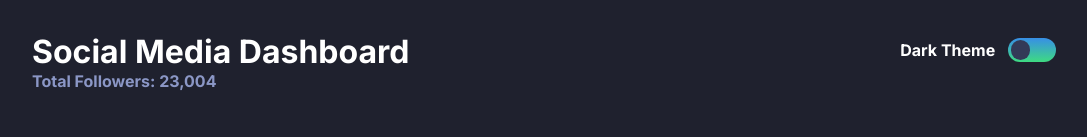
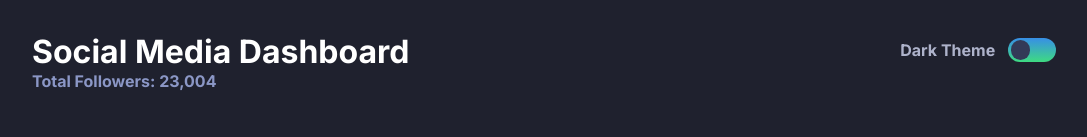
Before and after one commit to adsonnovaes/social-media-dashboard, a React (Create React App) app: page / in a window 1280 px wide. Shown: the top 137 px of the page, without its empty margins (96-1183 px from the left). Built offline with nearby package versions, Linux system fonts and the light colour scheme.

Commit message:
fix: Toggle

```diff
--- a/src/components/Header/styles.scss
+++ b/src/components/Header/styles.scss
@@ -13,7 +13,7 @@
   }
 
   #theme-color {
-    color: var(--text);
+    color: var(--toggle);
   }
 
   #toggle-container {
--- a/src/components/ToggleButton/styles.scss
+++ b/src/components/ToggleButton/styles.scss
@@ -50,7 +50,7 @@
   .toggle-label {
     width: 3rem;
     height: 1.5rem;
-    background: var(--toggle-gradient);
+    background: var(--toggle);
     border-radius: 0.75rem;
     display: flex;
     position: relative;
--- a/src/styles/global.scss
+++ b/src/styles/global.scss
@@ -14,6 +14,8 @@
   --youTube: hsl(348, 97%, 39%);
 
   --toggle-gradient: linear-gradient(hsl(210, 78%, 56%), hsl(146, 68%, 55%));
+
+  --toggle: hsl(230, 22%, 74%);
 
   // Estilização do mode Dark
 
```
